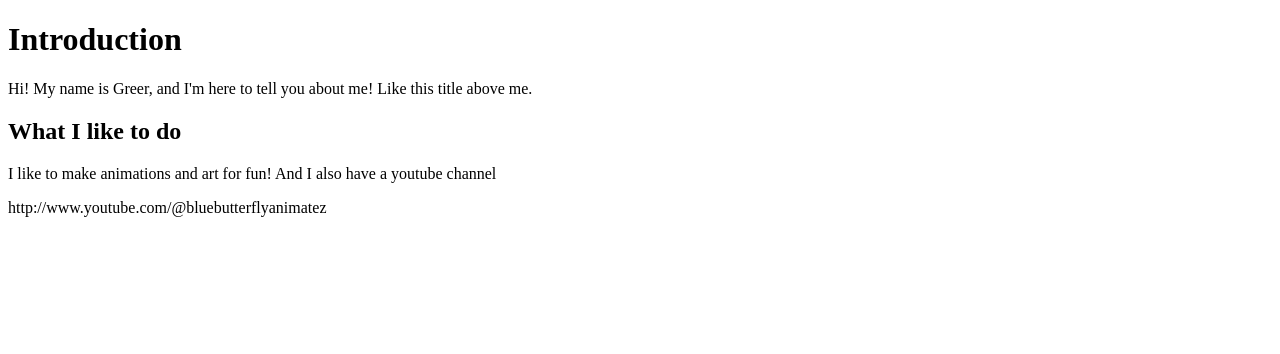
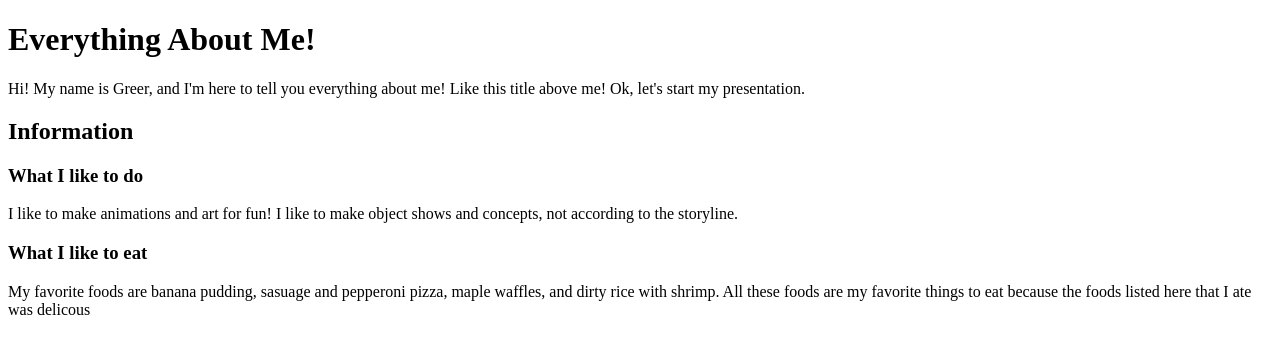
Before and after one commit to greerbluedud22/About-me, a plain HTML site: page index.html in a window 1280 px wide. Drawn offline with Linux system fonts and the light colour scheme.

Commit message:
updated index page

```diff
--- a/index.html
+++ b/index.html
@@ -8,11 +8,17 @@
 </head>
 <body>
 
-    <h1>Introduction</h1>
-    <p>Hi! My name is Greer, and I'm here to tell you about me! Like this title above me.</p>
+    <h1>Everything About Me!</h1>
+    <p>Hi! My name is Greer, and I'm here to tell you everything about me! Like this title above me! Ok, let's start my presentation.</p>
 
-    <h2>What I like to do</h2>
-    <p>I like to make animations and art for fun! And I also have a youtube channel</p>
-    <p>http://www.youtube.com/@bluebutterflyanimatez</p>
+    <h2>Information</h2>
+
+    <h3>What I like to do</h3>
+    <p>I like to make animations and art for fun! I like to make object shows and concepts, not according to the storyline.</p>
+
+    <h3>What I like to eat</h3>
+    <p>My favorite foods are banana pudding, sasuage and pepperoni pizza, maple waffles, and dirty rice with shrimp. All these foods are my favorite things to eat because
+    the foods listed here that I ate was delicous
+    </p>
 </body>
 </html>
```
